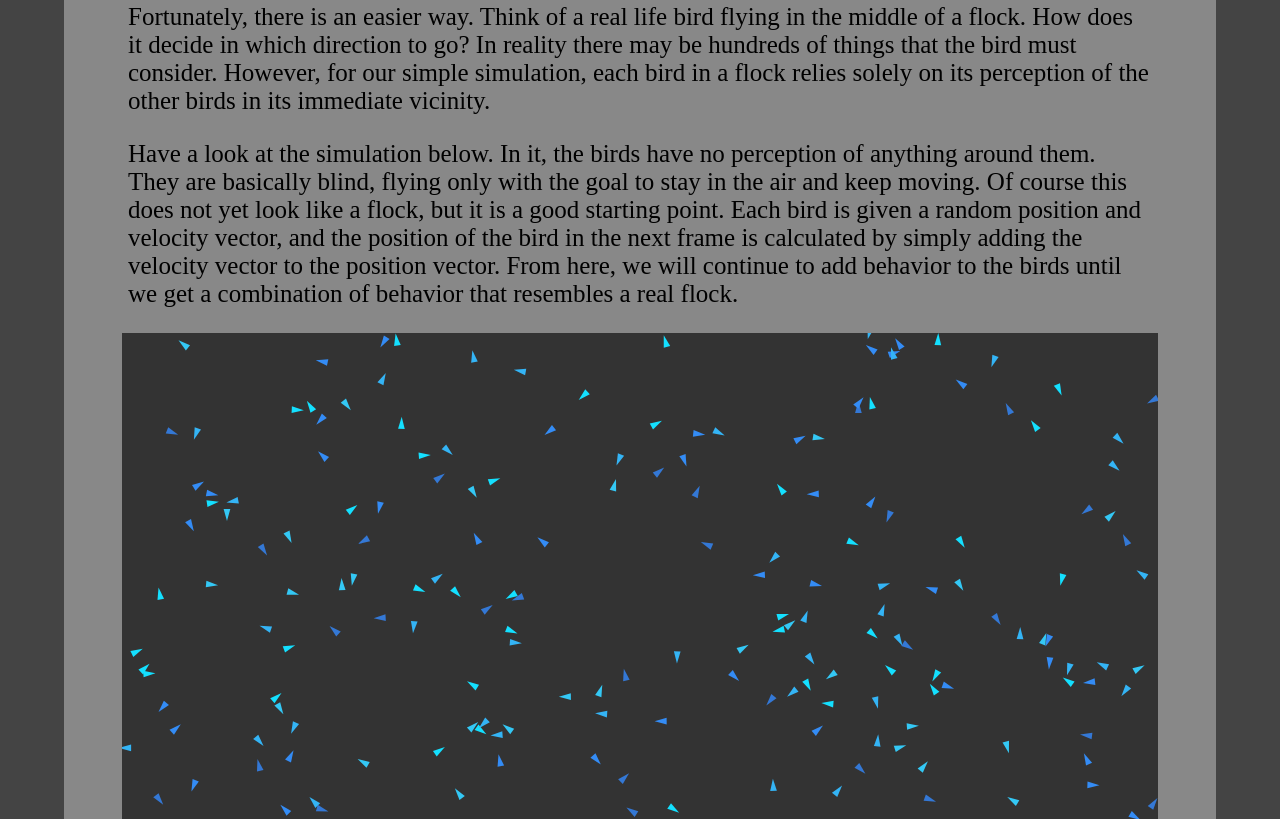
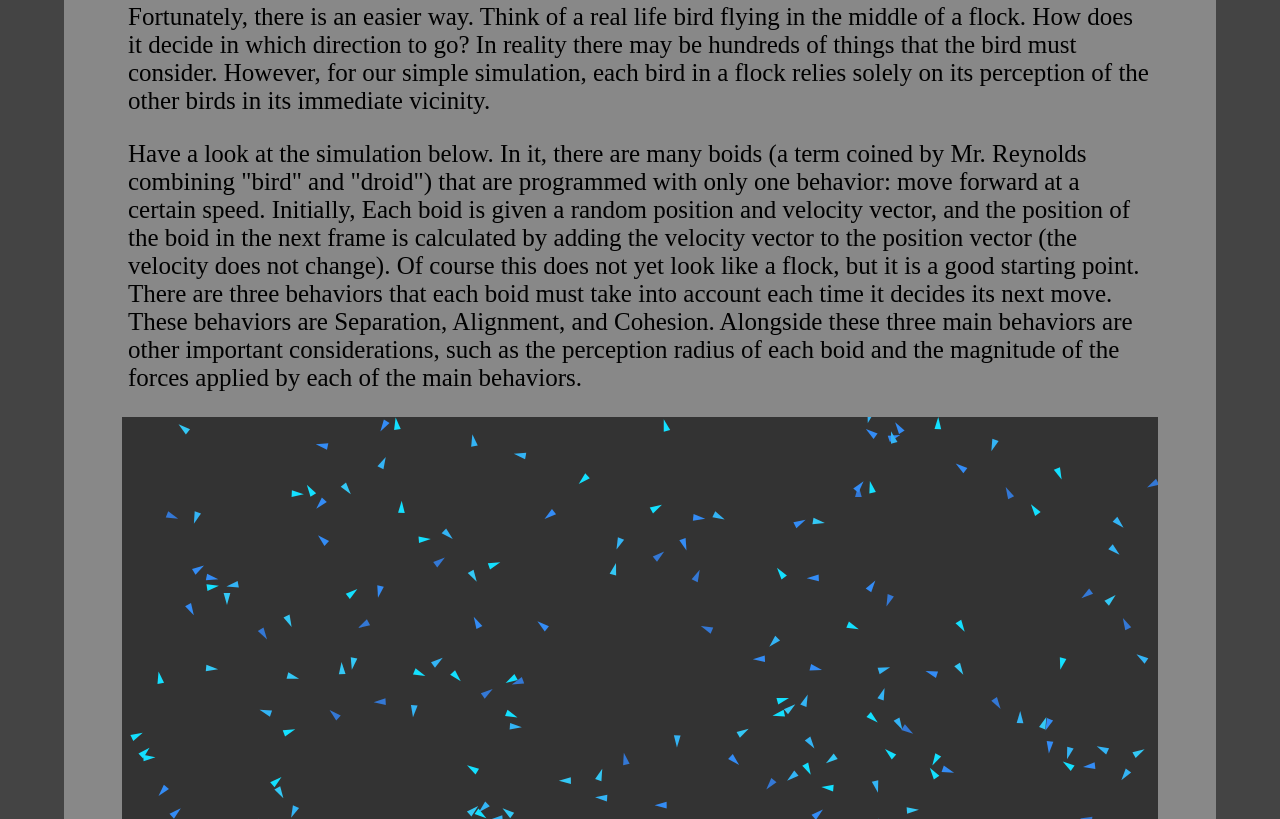
Before and after one commit to boettcherb/Flock-Simulation, a plain HTML site: page index.html in a window 1280 px wide. Shown: the part 721-1540 px from the top of the page. Drawn offline with Linux system fonts and the light colour scheme.

Commit message:
Changed text describing the first canvas

```diff
--- a/index.html
+++ b/index.html
@@ -48,14 +48,17 @@
             the other birds in its immediate vicinity.
         </p>
         <p>
-            Have a look at the simulation below. In it, the birds have no perception of
-            anything around them. They are basically blind, flying only with the goal to
-            stay in the air and keep moving. Of course this does not yet look like a flock,
-            but it is a good starting point. Each bird is given a random position and
-            velocity vector, and the position of the bird in the next frame is calculated
-            by simply adding the velocity vector to the position vector. From here, we will
-            continue to add behavior to the birds until we get a combination of behavior
-            that resembles a real flock.
+            Have a look at the simulation below. In it, there are many boids (a term coined
+            by Mr. Reynolds combining "bird" and "droid") that are programmed with only one
+            behavior: move forward at a certain speed. Initially, Each boid is given a random
+            position and velocity vector, and the position of the boid in the next frame is
+            calculated by adding the velocity vector to the position vector (the velocity does
+            not change). Of course this does not yet look like a flock, but it is a good
+            starting point. There are three behaviors that each boid must take into account
+            each time it decides its next move. These behaviors are Separation, Alignment, and
+            Cohesion. Alongside these three main behaviors are other important considerations,
+            such as the perception radius of each boid and the magnitude of the forces applied
+            by each of the main behaviors.
         </p>
         <canvas id="canvas0" class="canvas"></canvas>
         <div class="range-input">
@@ -71,6 +74,7 @@
         <h2>Separation</h2>
         <img src="separation.gif" alt="Boid Separation Behavior">
         <p>
+            One of the most
             The first flocking behavior we will look at is Separation, or the desire for a bird to
             steer away from other birds that are too close. Colliding with another bird in
             mid air is probably not a good way to maintain altitude.
@@ -95,7 +99,12 @@
         </div>
         <br>
         <button type="button" value="1" class="reset-button">Reset Inputs</button>
-        <br>
+        <p>
+            The next behavior we will look at is alignment. This is probably the most important
+            behavior for creating a flocking simulation. Alignment is the desire for a bird to
+            steer in the same direction as its neighbors. Naturally, all the members of a flock
+            will desire to stick together
+        </p>
         <canvas id="canvas2" class="canvas"></canvas>
         <br>
         <div class="range-input">
```
